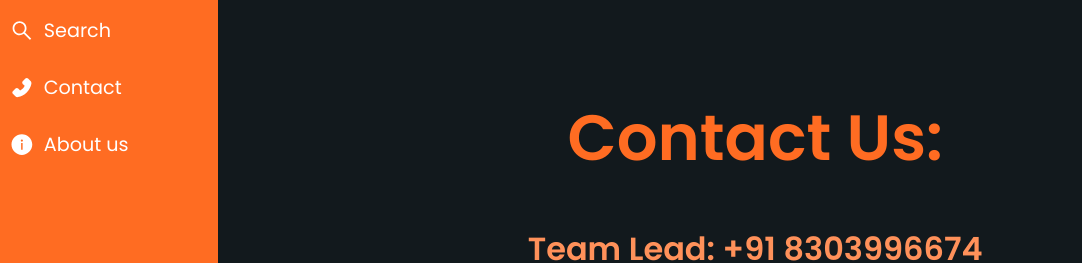
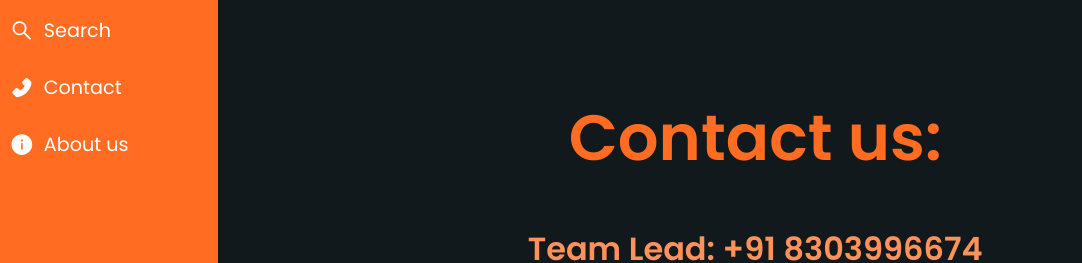
Before and after one commit to AyushAwasthi2384/hackCBS6, a React (Create React App) app: page /contact in a window 1280 px wide. Shown: the part 131-394 px from the top of the page, without its empty margins (0-1082 px from the left). Built offline with nearby package versions, Linux system fonts and the light colour scheme; a web font is replaced by a local one.

Commit message:
Update Contact.jsx

```diff
--- a/src/Contact.jsx
+++ b/src/Contact.jsx
@@ -10,7 +10,7 @@ function Contact() {
             <Sidebar/>
             <div className='app contact'>
                 <h1 className='heading-c'>
-                    Contact Us:
+                    Contact us:
                 </h1>
                 <a className="phone-c" href="tel:+918303996674">
                     Team Lead: +91 8303996674
```
